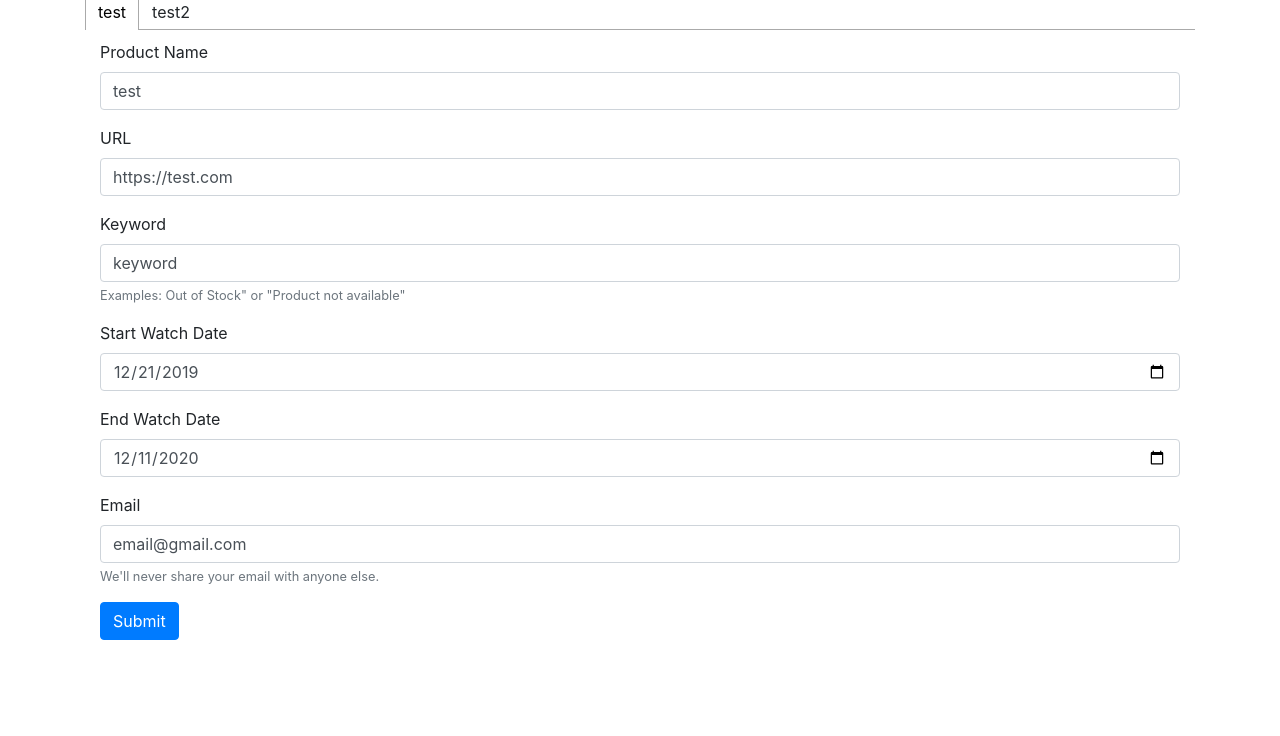
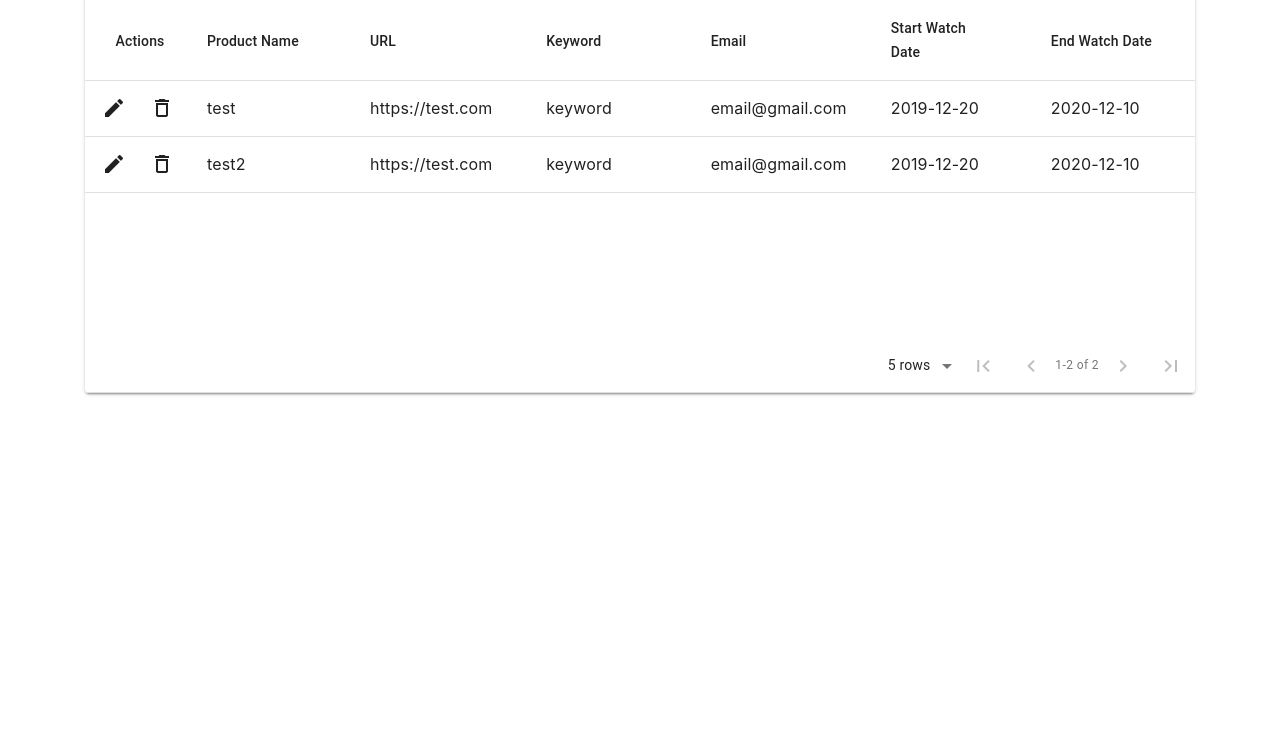
Before and after one commit to mthaker1/inventory-watch, a React app in the folder react-frontend/: page / in a window 1280 px wide. Shown: the part 64-800 px from the top of the page. Built offline with nearby package versions, Linux system fonts and the light colour scheme; some packages are replaced by stand-ins of ours; no server answers.

Commit message:
Replace tabs with a table

```diff
--- a/react-frontend/package.json
+++ b/react-frontend/package.json
@@ -4,6 +4,8 @@
   "private": true,
   "dependencies": {
     "@babel/core": "7.7.4",
+    "@material-ui/core": "^4.8.1",
+    "@material-ui/icons": "^4.5.1",
     "@svgr/webpack": "4.3.3",
     "@types/jest": "^24.0.24",
     "@types/node": "^13.1.0",
@@ -38,6 +40,7 @@
     "jest-environment-jsdom-fourteen": "0.1.0",
     "jest-resolve": "24.9.0",
     "jest-watch-typeahead": "0.4.2",
+    "material-table": "^1.54.2",
     "mini-css-extract-plugin": "0.8.0",
     "optimize-css-assets-webpack-plugin": "5.0.3",
     "pnp-webpack-plugin": "1.5.0",
@@ -51,7 +54,6 @@
     "react-dev-utils": "^10.0.0",
     "react-dom": "^16.9.0",
     "react-particles-js": "^2.7.0",
-    "react-tabs": "^3.1.0",
     "resolve": "1.12.2",
     "resolve-url-loader": "3.1.1",
     "sass-loader": "8.0.0",
--- a/react-frontend/public/index.html
+++ b/react-frontend/public/index.html
@@ -10,6 +10,7 @@
       content="Inventory Checker"
     />
     <link href="https://stackpath.bootstrapcdn.com/bootstrap/4.3.1/css/bootstrap.min.css" rel="stylesheet"/>
+    <link rel="stylesheet" href="https://fonts.googleapis.com/icon?family=Material+Icons" />
 
     <script src="https://ajax.googleapis.com/ajax/libs/jquery/3.4.1/jquery.min.js"></script>
     <script src="https://stackpath.bootstrapcdn.com/bootstrap/4.3.1/js/bootstrap.min.js"></script>
--- a/react-frontend/src/Form.tsx
+++ /dev/null
@@ -1,142 +0,0 @@
-import React, { useState } from "react";
-import { FormModel } from "./FormModel";
-import axios from "axios";
-
-const Form = (props: FormModel) => {
-  const id = props.id;
-  const [productName, setProductName] = useState(props.productName);
-  const [url, setURL] = useState(props.url);
-  const [keyword, setKeyword] = useState(props.keyword);
-  const [email, setEmail] = useState(props.email);
-  const [startWatchDate, setStartWatchDate] = useState(props.startWatchDate);
-  const [endWatchDate, setEndWatchDate] = useState(props.endWatchDate);
-  const validURL = (url: string): boolean => {
-    // https://stackoverflow.com/questions/5717093/check-if-a-javascript-string-is-a-url/49849482
-    var pattern = new RegExp(
-      "^(https?:\\/\\/)?" + // protocol
-      "((([a-z\\d]([a-z\\d-]*[a-z\\d])*)\\.)+[a-z]{2,}|" + // domain name
-      "((\\d{1,3}\\.){3}\\d{1,3}))" + // OR ip (v4) address
-      "(\\:\\d+)?(\\/[-a-z\\d%_.~+]*)*" + // port and path
-      "(\\?[;&a-z\\d%_.~+=-]*)?" + // query string
-        "(\\#[-a-z\\d_]*)?$",
-      "i"
-    ); // fragment locator
-    return !!pattern.test(url);
-  };
-
-  const validEmail = (email: string): boolean => {
-    // https://stackoverflow.com/questions/46155/how-to-validate-an-email-address-in-javascript
-    var re = /^(([^<>()\[\]\\.,;:\s@"]+(\.[^<>()\[\]\\.,;:\s@"]+)*)|(".+"))@((\[[0-9]{1,3}\.[0-9]{1,3}\.[0-9]{1,3}\.[0-9]{1,3}\])|(([a-zA-Z\-0-9]+\.)+[a-zA-Z]{2,}))$/;
-    return re.test(String(email).toLowerCase());
-  };
-
-  const formValid = () => {
-    if (url === "" || keyword === "" || email === "") {
-      return true;
-    }
-    if (!validURL(url)) {
-      return true;
-    }
-    if (!validEmail(email)) {
-      return true;
-    }
-    return false;
-  };
-
-  const handleSubmit = (event: any) => {
-    event.preventDefault();
-    const formData: FormModel = {
-      id,
-      productName,
-      url,
-      keyword,
-      email,
-      startWatchDate,
-      endWatchDate
-    };
-    axios
-      .post("./notify", formData)
-      .then(response => {
-        console.log(response);
-      })
-      .catch(error => {
-        console.log(error);
-      });
-  };
-
-  return (
-    <div className="container">
-      <form onSubmit={handleSubmit}>
-        <div className="form-group">
-          <label>Product Name</label>
-          <input
-            type="text"
-            className="form-control"
-            value={productName}
-            onChange={e => setProductName(e.target.value)}
-            placeholder="Enter URL"
-          />
-        </div>
-        <div className="form-group">
-          <label>URL</label>
-          <input
-            type="url"
-            className="form-control"
-            value={url}
-            onChange={e => setURL(e.target.value)}
-            placeholder="Enter URL"
-          />
-        </div>
-        <div className="form-group">
-          <label>Keyword</label>
-          <input
-            type="text"
-            className="form-control"
-            value={keyword}
-            onChange={e => setKeyword(e.target.value)}
-            placeholder="Enter keyword"
-          />
-          <small id="emailHelp" className="form-text text-muted">
-            Examples: Out of Stock" or "Product not available"
-          </small>
-        </div>
-        <div className="form-group">
-          <label>Start Watch Date</label>
-          <input
-            type="date"
-            className="form-control"
-            value={`${startWatchDate.getFullYear()}-${startWatchDate.getMonth() + 1}-${startWatchDate.getDate() + 1}`}
-            onChange={e => setStartWatchDate(new Date(e.target.value))}
-          />
-        </div>
-        <div className="form-group">
-          <label>End Watch Date</label>
-          <input
-            type="date"
-            className="form-control"
-            value={`${endWatchDate.getFullYear()}-${endWatchDate.getMonth() + 1}-${endWatchDate.getDate() + 1}`}
-            onChange={e => setEndWatchDate(new Date(e.target.value))}
-          />
-        </div>
-        <div className="form-group">
-          <label>Email</label>
-          <input
-            type="email"
-            className="form-control"
-            value={email}
-            onChange={e => setEmail(e.target.value)}
-            placeholder="Enter email"
-          />
-          <small id="emailHelp" className="form-text text-muted">
-            We'll never share your email with anyone else.
-          </small>
-        </div>
-        <button disabled={formValid()} className="btn btn-primary">
-          Submit
-        </button>
-      </form>
-    </div>
-  );
-};
-
-export default Form;
--- a/react-frontend/src/Home.tsx
+++ b/react-frontend/src/Home.tsx
@@ -1,45 +1,95 @@
-import { Tab, Tabs, TabList, TabPanel } from 'react-tabs';
-import 'react-tabs/style/react-tabs.css';
-import React from 'react';
-import { FormModel } from './FormModel';
-import Form from './Form';
+import React, { useState } from "react";
+import { ProductWatch, ProductWatchTableColumns } from "./ProductWatchModel";
+import axios from "axios";
+import MaterialTable from "material-table";
 
 const Home = () => {
+  let defaultList: ProductWatch[] = [
+    {
+      id: "1234",
+      productName: "test",
+      url: "https://test.com",
+      keyword: "keyword",
+      email: "email@gmail.com",
+      startWatchDate: "2019-12-20",
+      endWatchDate: "2020-12-10"
+    },
+    {
+      id: "45332",
+      productName: "test2",
+      url: "https://test.com",
+      keyword: "keyword",
+      email: "email@gmail.com",
+      startWatchDate: "2019-12-20",
+      endWatchDate: "2020-12-10"
+    }
+  ];
 
-    // Load all the tabs
-    const forms: FormModel[] = [
-        {
-            id: 1,
-            productName: 'test',
-            url: 'https://test.com',
-            keyword: 'keyword',
-            email: 'email@gmail.com',
-            startWatchDate: new Date("2019-12-20"),
-            endWatchDate: new Date("2020-12-10")
-        },
-        {
-            id: 2,
-            productName: 'test2',
-            url: 'https://test.com',
-            keyword: 'keyword',
-            email: 'email@gmail.com',
-            startWatchDate: new Date("2019-12-20"),
-            endWatchDate: new Date("2020-12-10")
-        },
-    ]
+  const [productWatchList, setProductWatchList] = useState(defaultList);
 
-    return (
-        <div className="container">
-            <h1>Inventory Check</h1>
-            <Tabs>
-                <TabList>
-                    { forms.map( form => <Tab>{form.productName}</Tab>)}
-                </TabList>
-                { forms.map( form => <TabPanel><Form {...form}/></TabPanel>)}
-            </Tabs>
-        </div>
-    )
+  const getProductWatchList = () => {
+    axios
+      .get("./getAllData")
+      .then(response => {
+        console.log(response);
+        setProductWatchList(defaultList);
+      })
+      .catch(error => {
+        console.log(error);
+      });
+  };
 
+  getProductWatchList();
+
+  return (
+    <div className="container">
+      <MaterialTable
+        title="Inventory Check"
+        columns={ProductWatchTableColumns}
+        data={productWatchList}
+        editable={{
+          onRowAdd: newData => {
+            return axios
+              .post("./notify", newData)
+              .then(response => {
+                console.log(response);
+              })
+              .catch(error => {
+                console.log(error);
+                return Promise.reject();
+              });
+          },
+          onRowUpdate: (newData, oldData) => {
+              debugger;
+            axios
+              .post("./update", { id: newData.id })
+              .then(response => {
+                console.log(response);
+                getProductWatchList();
+              })
+              .catch(error => {
+                console.log(error);
+                return Promise.reject();
+              });
+            return Promise.resolve();
+          },
+          onRowDelete: (oldData: ProductWatch) => {
+            axios
+              .post("./delete", { id: oldData.id })
+              .then(response => {
+                console.log(response);
+                getProductWatchList();
+              })
+              .catch(error => {
+                console.log(error);
+                return Promise.reject();
+              });
+            return Promise.resolve();
+          }
+        }}
+      />
+    </div>
+  );
 };
 
 export default Home;
--- /dev/null
+++ b/react-frontend/src/ProductWatchModel.ts
@@ -0,0 +1,18 @@
+export interface ProductWatch {
+    id: string,
+    productName: string,
+    url: string,
+    keyword: string,
+    email: string,
+    startWatchDate: string,
+    endWatchDate: string,
+}
+
+export const ProductWatchTableColumns = [
+    { title: 'Product Name', field: 'productName' },
+    { title: 'URL', field: 'url' },
+    { title: 'Keyword', field: 'keyword' },
+    { title: 'Email', field: 'email' },
+    { title: 'Start Watch Date', field: 'startWatchDate' },
+    { title: 'End Watch Date', field: 'endWatchDate' },
+];
```
Also changed, not shown: react-frontend/src/FormModel.ts (deleted, +0 -9 lines), 1 other file.
